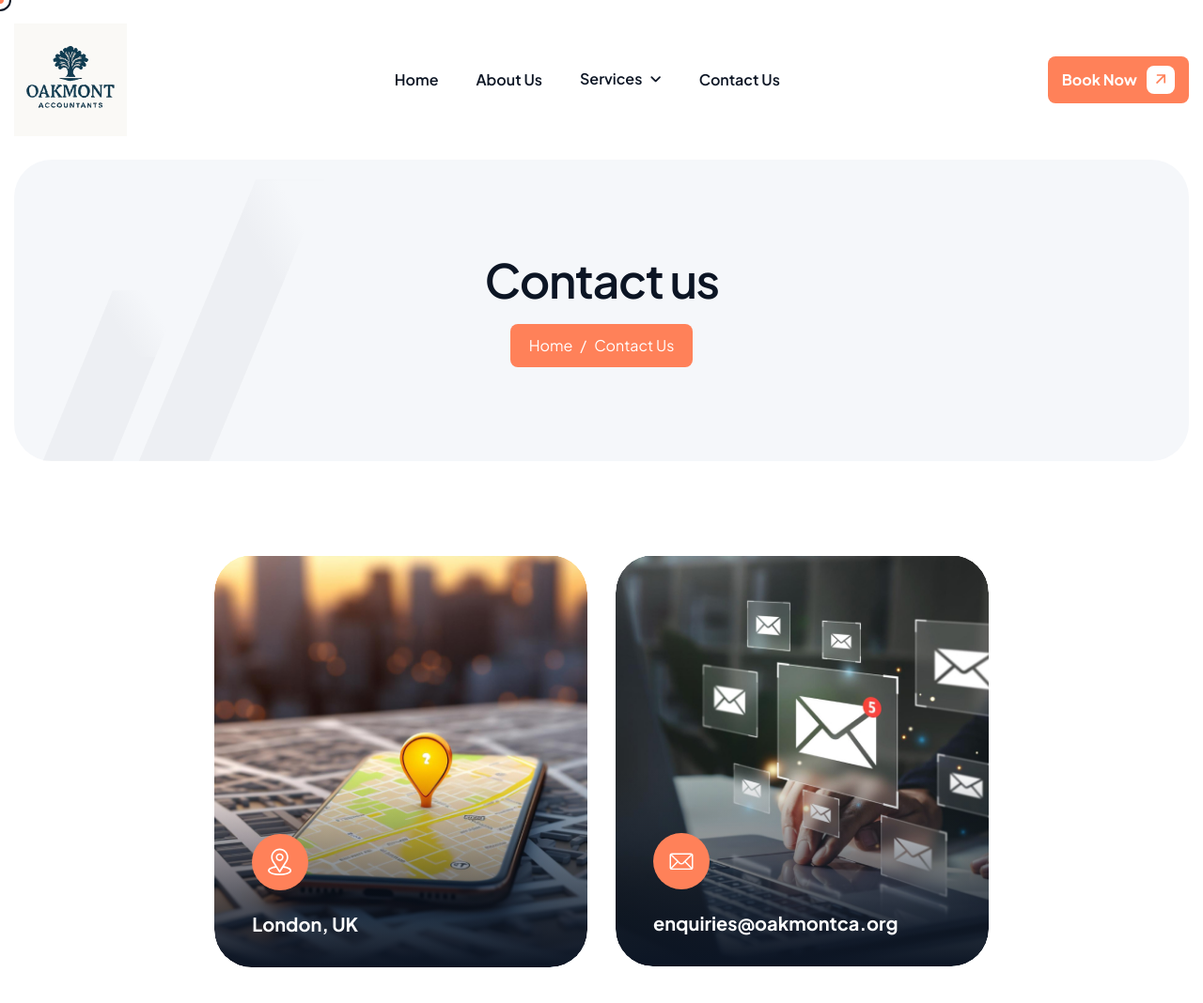
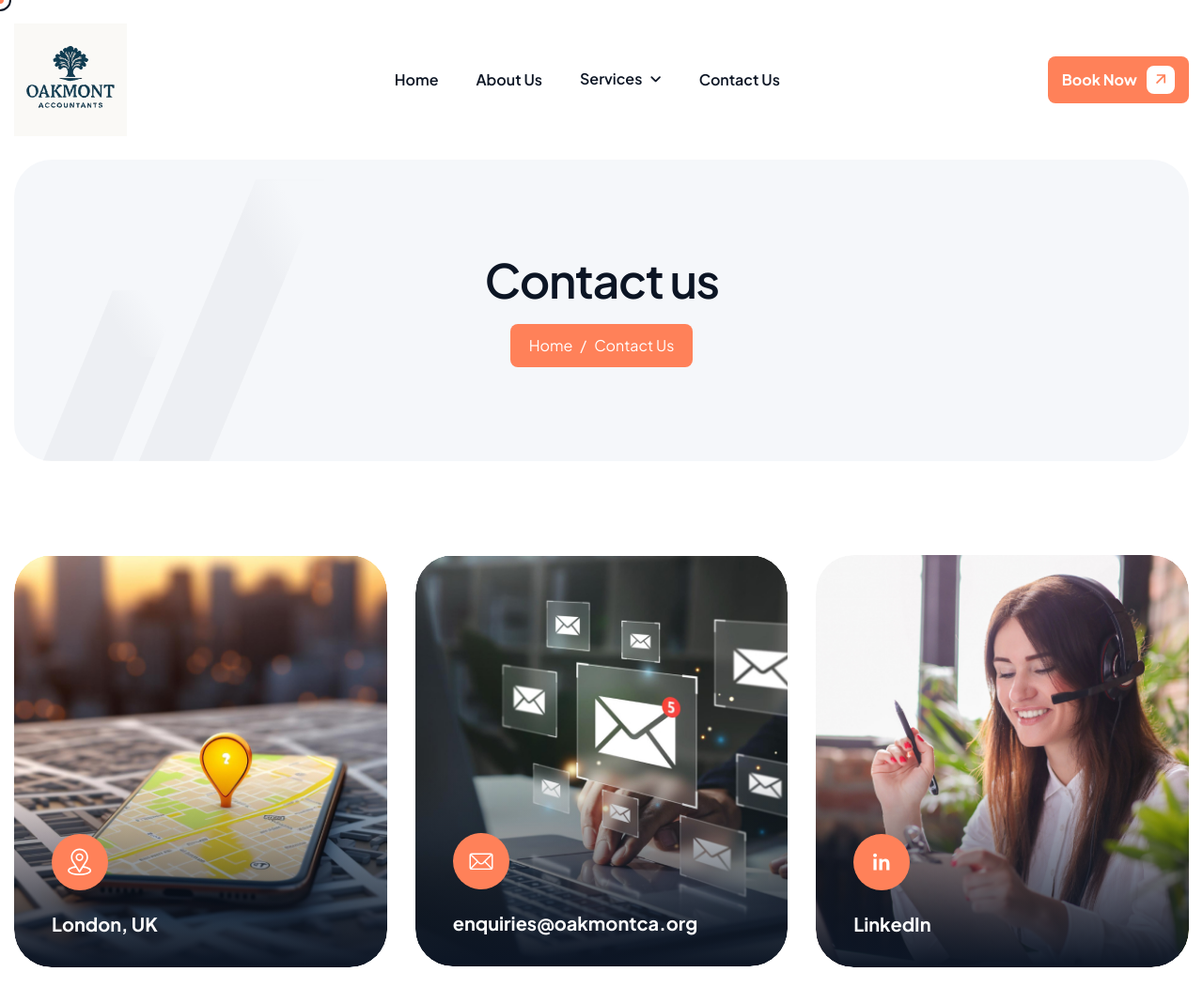
Before and after one commit to zeal28/oakmontca, a plain HTML site: page contact.html in a window 1280 px wide. Shown: the top 1068 px of the page at 94% size. Drawn offline with nearby package versions, Linux system fonts and the light colour scheme.

Commit message:
fix: contact us page

```diff
--- a/contact.html
+++ b/contact.html
@@ -193,6 +193,31 @@
                 </div>
                 <div class="contact-info-content">
                   <p><a href="mailto:enquiries@oakmontca.org">enquiries@oakmontca.org</a></p>
+                </div>
+              </div>
+              <!-- Contact Info Box End -->
+            </div>
+            <!-- Contact Info Item End -->
+          </div>
+
+          <div class="col-md-4">
+            <!-- Contact Info Item Start -->
+            <div class="contact-info-item wow fadeInUp" data-wow-delay="0.5s">
+              <!-- Contact Image Start -->
+              <div class="contact-image">
+                <figure class="image-anime">
+                  <img src="images/phone-img.jpg" alt="" />
+                </figure>
+              </div>
+              <!-- Contact Image End -->
+
+              <!-- Contact Info Box Start -->
+              <div class="contact-info-box">
+                <div class="icon-box">
+                  <img src="images/icon-linkedin.svg" alt="" />
+                </div>
+                <div class="contact-info-content">
+                  <p><a href="https://www.linkedin.com/" target="_blank">LinkedIn</a></p>
                 </div>
               </div>
               <!-- Contact Info Box End -->
```
Also changed, not shown: images/icon-linkedin.svg (added).
